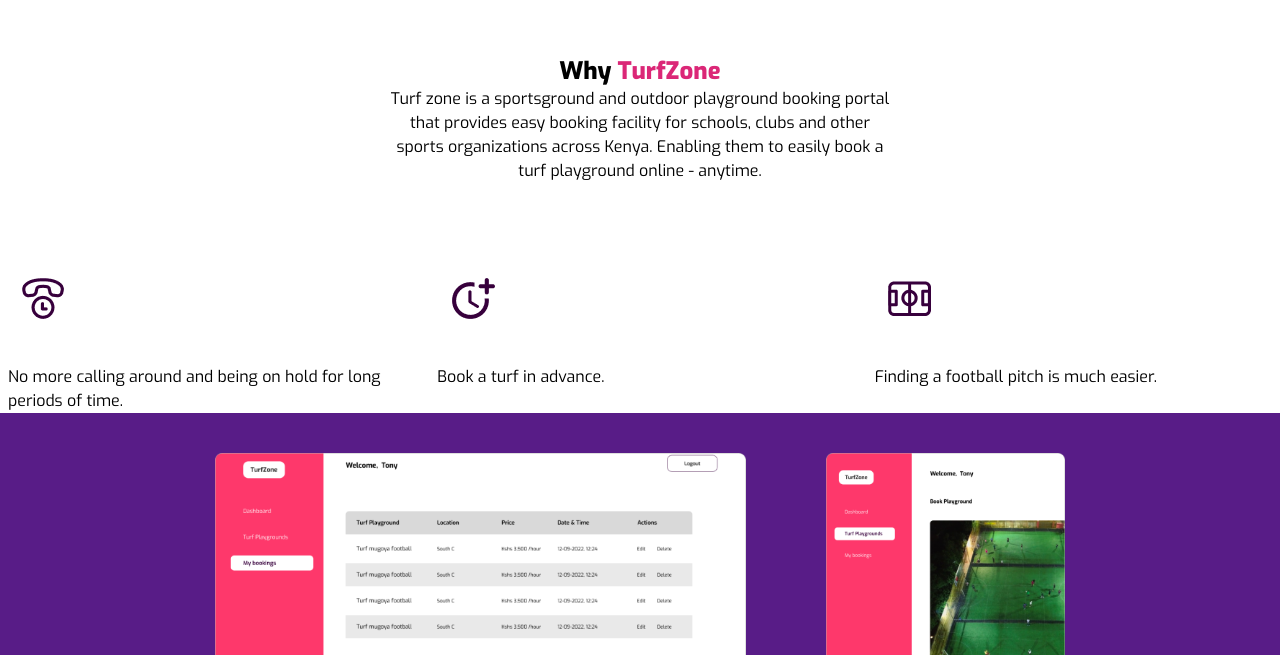
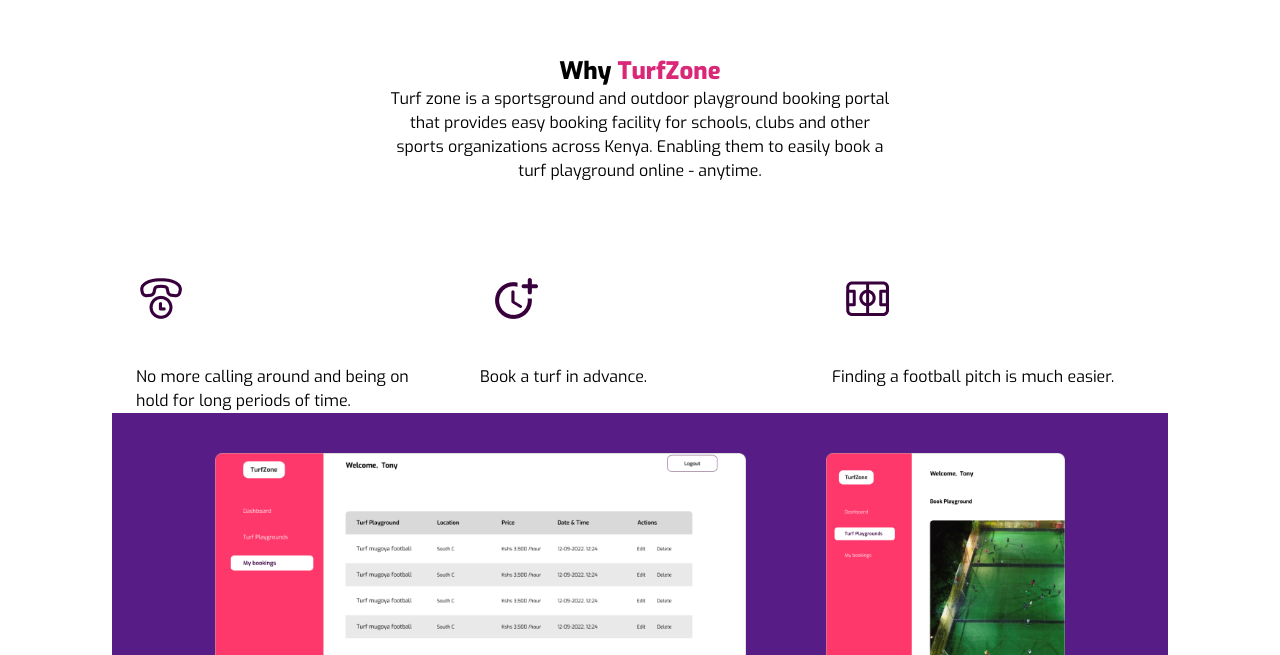
Before and after one commit to DennohKim/TurfZone, a React (Vite) app in the folder turfzone-client/: page / in a window 1280 px wide. Shown: the part 1625-2280 px from the top of the page. Built offline with nearby package versions, Linux system fonts and the light colour scheme.

Commit message:
fix:changed div style

```diff
--- a/turfzone-client/src/components/WhyTurf/WhyTurf.jsx
+++ b/turfzone-client/src/components/WhyTurf/WhyTurf.jsx
@@ -5,8 +5,8 @@
 function WhyTurf() {
   return (
 
-<section id="whyTurfZone" className=" pb-20 content-center">
-   <div className="">
+<section id="whyTurfZone" className=" pb-20 content-center w-full">
+   <div className="w-4/5 mx-auto">
       <div className="flex flex-wrap -mx-4">
          <div className="w-full px-4">
             <div className="text-center mx-auto mb-12 lg:mb-20 max-w-[510px]">
@@ -24,7 +24,7 @@
 
       <div className="flex flex-wrap -mx-4">
          <div className="w-full md:w-1/2 lg:w-1/3 px-6">
-               <div className=" w-[70px] h-[70px] flex items-center justify-center bg-primary rounded-2xl mb-8">
+               <div className=" w-[70px] h-[70px] flex items-center justify-items-center bg-primary rounded-2xl mb-8">
                <img className=" items-center" src={Call} alt="Call" />
                </div>
                <p className=" text-black">
```
